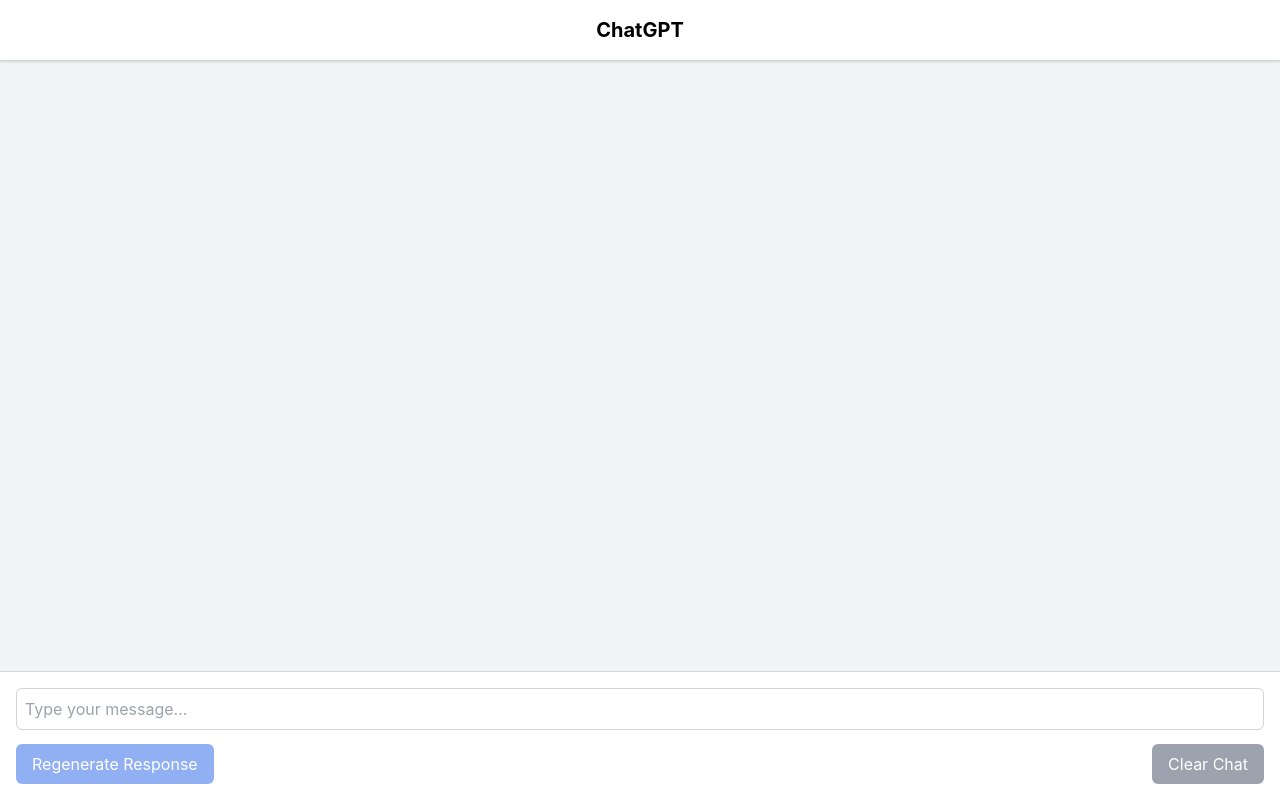
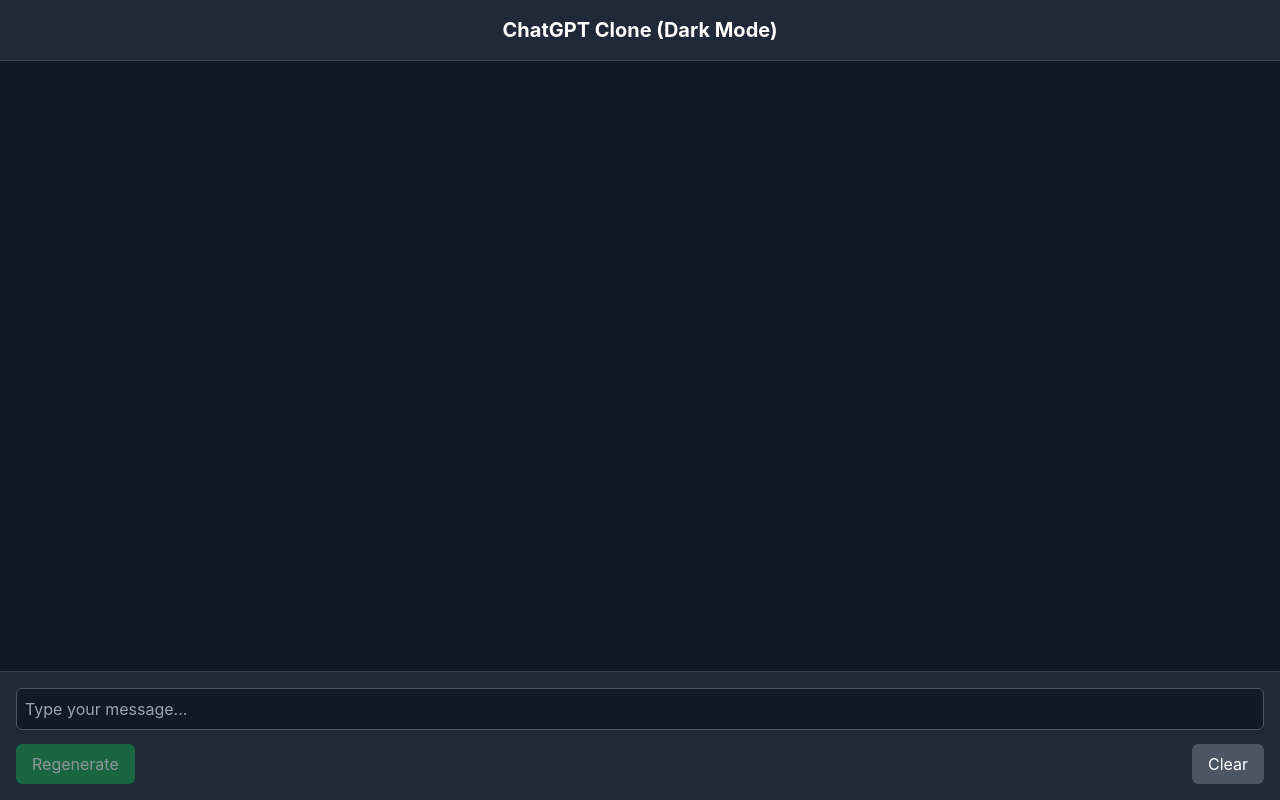
Before and after one commit to smilebotstore/tesai, a Next.js app: page / in a window 1280 px wide. Built offline with nearby package versions, Linux system fonts and the light colour scheme.

Commit message:
Update index.js

```diff
--- a/pages/index.js
+++ b/pages/index.js
@@ -6,7 +6,9 @@ const ChatBubble = ({ message }) => {
     <div className={`flex ${isUser ? 'justify-end' : 'justify-start'} mb-2`}>
       <div
         className={`max-w-xs md:max-w-md px-4 py-2 rounded-lg break-words whitespace-pre-wrap ${
-          isUser ? 'bg-userMessage text-gray-900 rounded-br-none' : 'bg-aiMessage text-gray-900 rounded-bl-none'
+          isUser
+            ? 'bg-green-600 text-white rounded-br-none'
+            : 'bg-gray-700 text-white rounded-bl-none'
         }`}
       >
         {message.content}
@@ -81,7 +83,6 @@ export default function Home() {
     }
   };
 
-  // Handle Shift+Enter for new line in textarea
   const handleKeyDown = (e) => {
     if (e.key === 'Enter' && !e.shiftKey) {
       e.preventDefault();
@@ -90,9 +91,9 @@ export default function Home() {
   };
 
   return (
-    <div className="flex flex-col h-screen bg-chatBackground">
-      <header className="bg-white shadow p-4 text-center font-bold text-xl border-b border-gray-300">
-        ChatGPT
+    <div className="flex flex-col h-screen bg-gray-900 text-white">
+      <header className="bg-gray-800 p-4 text-center font-bold text-xl border-b border-gray-700">
+        ChatGPT Clone (Dark Mode)
       </header>
       <main className="flex-1 overflow-y-auto p-4 space-y-2">
         {messages.map((msg, idx) => (
@@ -100,16 +101,19 @@ export default function Home() {
         ))}
         {isTyping && (
           <div className="flex justify-start mb-2">
-            <div className="bg-aiMessage px-4 py-2 rounded-lg rounded-bl-none text-gray-900 max-w-xs md:max-w-md">
+            <div className="bg-gray-700 px-4 py-2 rounded-lg rounded-bl-none text-white max-w-xs md:max-w-md">
               <TypingAnimation />
             </div>
           </div>
         )}
       </main>
-      <form onSubmit={handleSubmit} className="p-4 bg-white border-t border-gray-300 fixed bottom-0 left-0 right-0">
+      <form
+        onSubmit={handleSubmit}
+        className="p-4 bg-gray-800 border-t border-gray-700 fixed bottom-0 left-0 right-0"
+      >
         <textarea
           ref={inputRef}
-          className="w-full border border-gray-300 rounded-md p-2 resize-none focus:outline-none focus:ring-2 focus:ring-blue-500"
+          className="w-full border border-gray-600 bg-gray-900 text-white rounded-md p-2 resize-none focus:outline-none focus:ring-2 focus:ring-green-500"
           rows={1}
           value={input}
           onChange={(e) => setInput(e.target.value)}
@@ -122,17 +126,17 @@ export default function Home() {
             type="button"
             onClick={regenerateResponse}
             disabled={isTyping || messages.length === 0}
-            className="bg-blue-600 text-white px-4 py-2 rounded-md disabled:opacity-50"
+            className="bg-green-600 hover:bg-green-700 text-white px-4 py-2 rounded-md disabled:opacity-50"
           >
-            Regenerate Response
+            Regenerate
           </button>
           <button
             type="button"
             onClick={clearChat}
             disabled={isTyping && messages.length === 0}
-            className="bg-gray-400 text-white px-4 py-2 rounded-md disabled:opacity-50"
+            className="bg-gray-600 hover:bg-gray-700 text-white px-4 py-2 rounded-md disabled:opacity-50"
           >
-            Clear Chat
+            Clear
           </button>
         </div>
       </form>
@@ -153,7 +157,7 @@ const TypingAnimation = () => {
 const Dot = ({ delay = 0 }) => {
   return (
     <span
-      className="w-3 h-3 bg-gray-500 rounded-full animate-bounce"
+      className="w-3 h-3 bg-gray-400 rounded-full animate-bounce"
       style={{ animationDelay: `${delay}ms` }}
     />
   );
```
